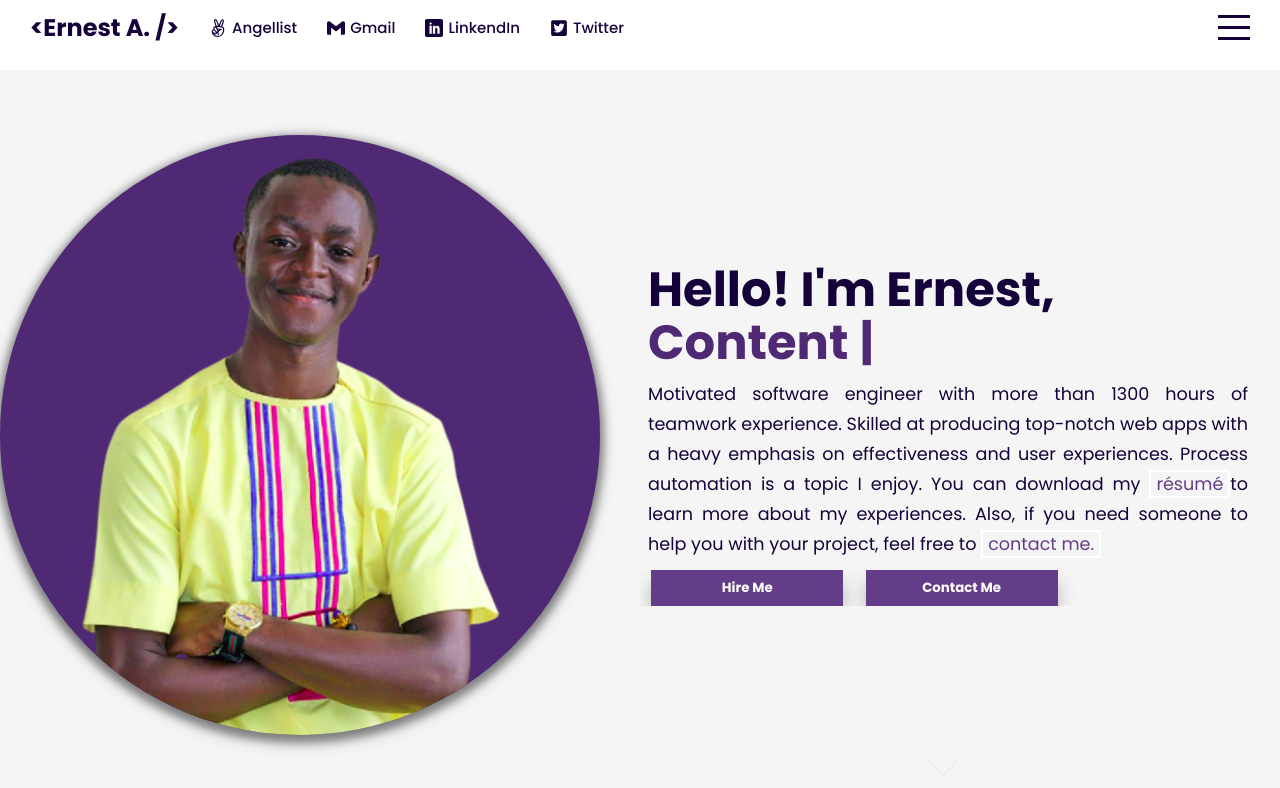
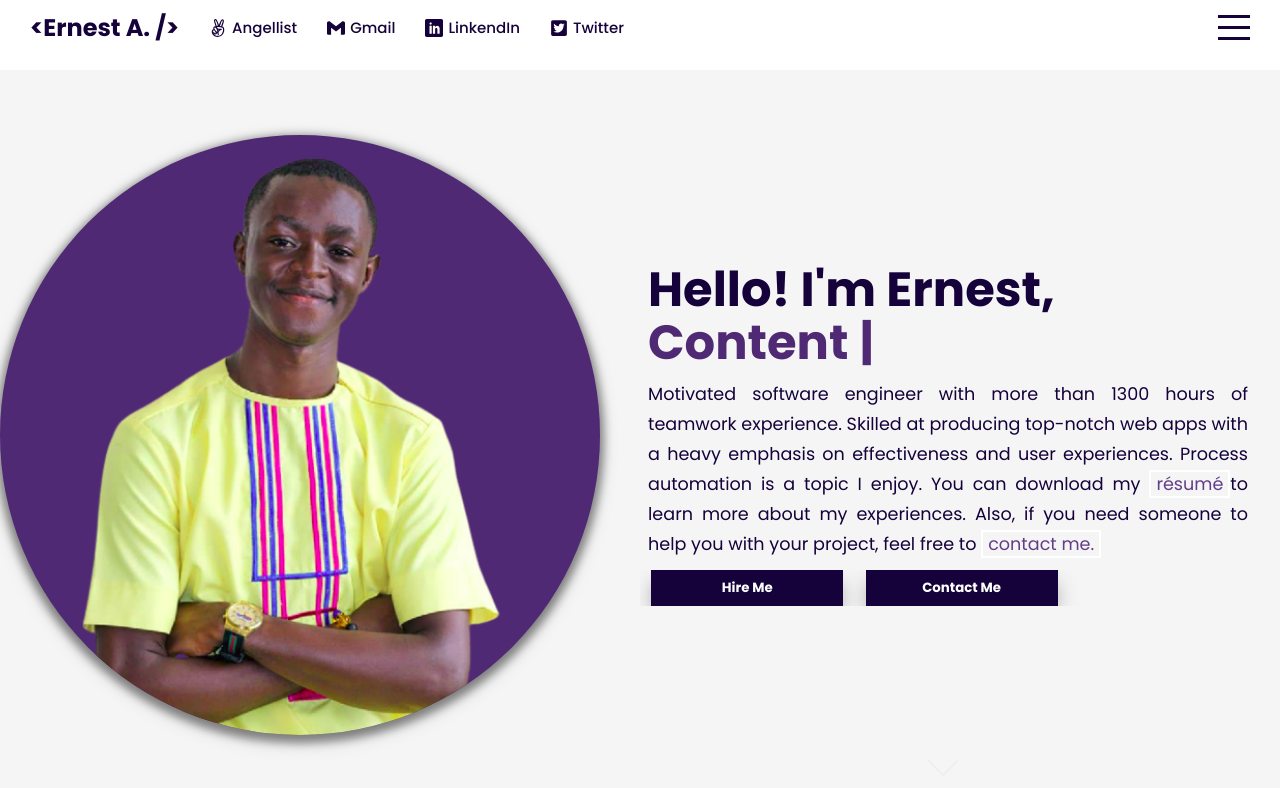
Before and after one commit to principlebrothers/Portfolio, a React (Vite) app: page / in a window 1280 px wide. Shown: the top 788 px of the page. Built offline with nearby package versions, Linux system fonts and the light colour scheme.

Commit message:
Update Details.scss

```diff
--- a/src/components/details/Details.scss
+++ b/src/components/details/Details.scss
@@ -14,7 +14,7 @@
     margin: 0 0.7rem;
     font-weight: 700;
     color: $secondaryColor;
-    background-color: $btn-color;
+    background-color: $primaryColor;
     box-shadow: 0 10px 24px -8px rgba(0, 0, 0, 0.8);
     border: none;
     cursor: pointer;
@@ -40,7 +40,7 @@
     &:active {
       transform: scale(1.1);
       background-color: $secondaryColor;
-      color: $secondaryColor;
+      color: $primaryColor;
       transition: background-color 1s ease-out;
     }
   }
```
